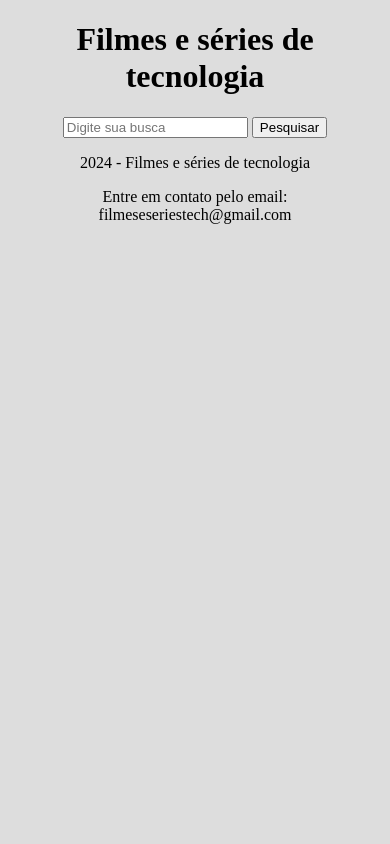
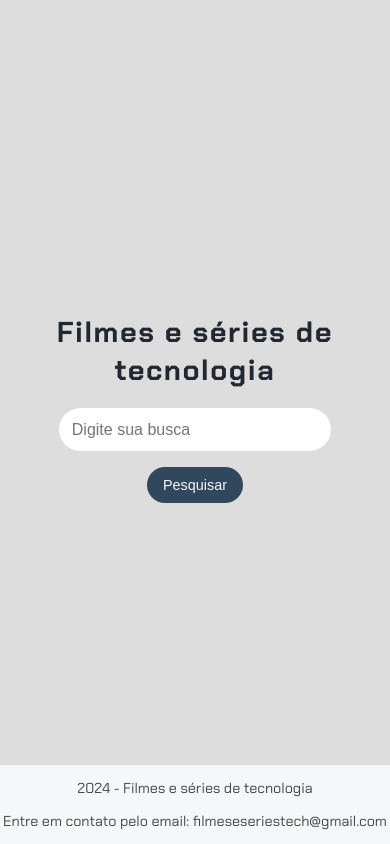
Before and after one commit to haaveeni/imersao-alura-gemini, a plain HTML site: page index.html in a window 390 px wide. Drawn offline with Linux system fonts and the light colour scheme.

Commit message:
Added more styles

```diff
--- a/styles.css
+++ b/styles.css
@@ -1,4 +1,242 @@
+/* Importa a fonte Chakra Petch do Google Fonts */
+@import url('https://fonts.googleapis.com/css2?family=Chakra+Petch:ital,wght@0,300;0,400;0,500;0,600;0,700;1,300;1,400;1,500;1,600;1,700&display=swap');
+
+/* Estiliza o corpo da página */
 body {
-  background-color: #dddddd;
+  font-family: "Chakra Petch", sans-serif;
+  /* Define a fonte padrão */
+  background-color: #DDDDDD;
+  /* Cor de fundo da página */
+  display: flex;
+  /* Usa Flexbox para layout */
+  flex-direction: column;
+  /* Alinha os itens na vertical */
+  align-items: center;
+  /* Centraliza os itens horizontalmente */
+  justify-content: center;
+  /* Centraliza os itens verticalmente */
+  height: 100vh;
+  /* Preenche a altura total da viewport */
+  margin: 0;
+  /* Remove a margem padrão */
+  padding: 0;
+  /* Remove o padding padrão */
+}
+
+/* Estiliza os títulos h1 */
+h1 {
+  font-size: 2.5rem;
+  /* Tamanho da fonte */
+  color: #222831;
+  /* Cor do texto */
   text-align: center;
+  /* Alinha o texto ao centro */
+  letter-spacing: 0.4rem;
+  /* Espaçamento entre letras */
 }
+
+/* Estiliza as seções da página */
+section {
+  display: flex;
+  /* Usa Flexbox para layout */
+  flex-direction: column;
+  /* Alinha os itens na vertical */
+  align-items: center;
+  /* Centraliza os itens horizontalmente */
+  margin-bottom: 3rem;
+  /* Espaçamento abaixo de cada seção */
+}
+
+/* Estiliza os inputs dentro das seções */
+section input {
+  width: 30rem;
+  /* Largura dos inputs */
+  border: none;
+  /* Remove a borda padrão */
+  padding: 1rem;
+  /* Espaçamento interno */
+  border-radius: 1.5rem;
+  /* Borda arredondada */
+  margin-bottom: 1rem;
+  /* Espaçamento abaixo dos inputs */
+  color: #45474B;
+  /* Cor do texto */
+  font-size: 1rem;
+  /* Tamanho da fonte */
+  box-sizing: border-box;
+  /* Inclui padding e border na largura total */
+}
+
+/* Estiliza os botões dentro das seções */
+section button {
+  padding: 0.8rem 1.2rem;
+  /* Espaçamento interno do botão */
+  border: none;
+  /* Remove a borda padrão */
+  border-radius: 1.5rem;
+  /* Borda arredondada */
+  background-color: #30475E;
+  /* Cor de fundo do botão */
+  color: #F5F7F8;
+  /* Cor do texto do botão */
+  font-size: 1rem;
+  /* Tamanho da fonte */
+  cursor: pointer;
+  /* Muda o cursor para indicar que é clicável */
+}
+
+/* Adiciona efeito hover ao botão de pesquisa */
+section button:hover {
+  background-color: #30475E;
+  /* Muda a cor de fundo ao passar o mouse */
+  box-shadow: 0 4px 8px rgba(0, 0, 0, 0.2);
+  /* Adiciona uma sombra mais intensa */
+}
+
+/* Estiliza a caixa de resultados da pesquisa */
+.resultados-pesquisa {
+  width: 60rem;
+  /* Largura máxima da caixa de resultados */
+  height: 46vh;
+  /* Altura máxima da caixa de resultados */
+  overflow-y: auto;
+  /* Adiciona rolagem vertical se necessário */
+  margin-top: 1rem;
+  /* Espaçamento acima da caixa de resultados */
+  padding: 1rem;
+  /* Espaçamento interno */
+  border-radius: 0.6rem;
+  /* Borda arredondada */
+}
+
+/* Estiliza cada item de resultado */
+.item-resultado {
+  background: #FFFFFF;
+  /* Cor de fundo dos itens */
+  border-radius: 0.6rem;
+  /* Borda arredondada */
+  padding: 1rem;
+  /* Espaçamento interno */
+  margin-bottom: 1rem;
+  /* Espaçamento abaixo dos itens */
+  box-shadow: 0 2px 4px rgba(0, 0, 0, 0.1);
+  /* Sombra leve */
+}
+
+/* Estiliza os títulos dentro dos itens de resultado */
+.item-resultado h2 {
+  font-size: 1.5rem;
+  /* Tamanho da fonte */
+  color: #222831;
+  /* Cor do texto */
+}
+
+/* Estiliza os links dentro dos itens de resultado */
+.item-resultado a {
+  text-decoration: none;
+  /* Remove o sublinhado padrão dos links */
+  color: #30475E;
+  /* Cor do texto dos links */
+}
+
+/* Estiliza os links quando são passados o mouse sobre */
+.item-resultado a:hover {
+  text-decoration: underline;
+  /* Adiciona sublinhado ao passar o mouse */
+}
+
+/* Estiliza a descrição meta dentro dos itens de resultado */
+.descricao-meta {
+  color: #45474B;
+  /* Cor do texto */
+  margin: 0.5rem 0;
+  /* Margem acima e abaixo */
+}
+
+/* Estiliza o rodapé da página */
+footer {
+  background-color: #F5F7F8;
+  /* Cor de fundo do rodapé */
+  color: #45474B;
+  /* Cor do texto */
+  text-align: center;
+  /* Alinha o texto ao centro */
+  padding: 0;
+  /* Espaçamento interno */
+  width: 100%;
+  /* Largura total da página */
+  position: absolute;
+  /* Posiciona o rodapé */
+  bottom: 0;
+  /* Alinha ao fundo da página */
+  font-size: 1rem;
+  /* Tamanho da fonte */
+}
+
+@media (max-width: 768px) {
+  h1 {
+    font-size: 2rem;
+    /* Tamanho da fonte em telas menores */
+    letter-spacing: 0.2rem;
+    /* Espaçamento entre letras em telas menores */
+  }
+
+  section input {
+    width: 25rem;
+    /* Largura dos inputs em telas menores */
+    padding: 0.8rem;
+    /* Espaçamento interno em telas menores */
+  }
+
+  .resultados-pesquisa {
+    width: 40rem;
+    /* Largura da caixa de resultados em telas menores */
+    height: 40vh;
+    /* Altura da caixa de resultados em telas menores */
+  }
+
+  .item-resultado h2 {
+    font-size: 1.3rem;
+    /* Tamanho da fonte dos títulos em telas menores */
+  }
+}
+
+/* Responsividade para celulares */
+@media (max-width: 480px) {
+
+  h1 {
+    font-size: 1.8rem;
+    /* Tamanho da fonte em telas pequenas */
+    letter-spacing: 0.1rem;
+    /* Espaçamento entre letras em telas pequenas */
+  }
+
+  section input {
+    width: 17rem;
+    /* Largura total dos inputs em telas pequenas */
+  }
+
+  section button {
+    padding: 0.6rem 1rem;
+    /* Espaçamento interno do botão em telas pequenas */
+    font-size: 0.9rem;
+    /* Tamanho da fonte do botão em telas pequenas */
+  }
+
+  .resultados-pesquisa {
+    width: 90%;
+    /* Largura da caixa de resultados em telas pequenas */
+    height: 50vh;
+    /* Altura da caixa de resultados em telas pequenas */
+  }
+
+  .item-resultado h2 {
+    font-size: 1.1rem;
+    /* Tamanho da fonte dos títulos em telas pequenas */
+  }
+
+  footer {
+    font-size: 0.9rem;
+    /* Tamanho da fonte do rodapé em telas pequenas */
+  }
+}
```
